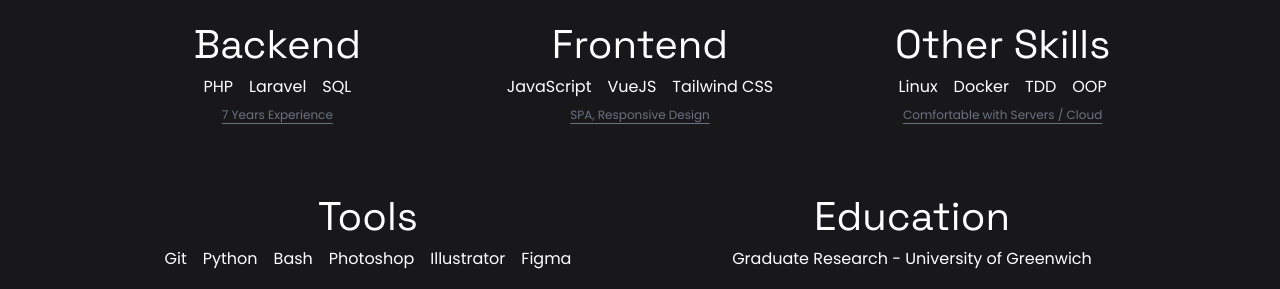
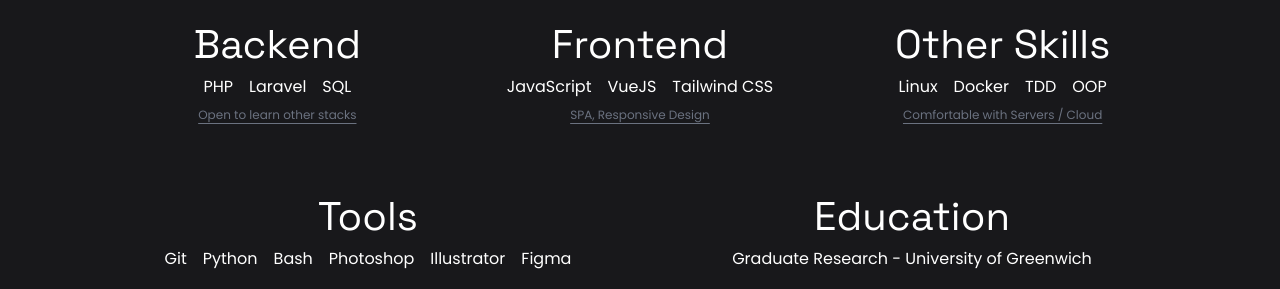
Before and after one commit to yyongpil/yyongpil.github.io, a Jekyll site: the page index.html, which Jekyll copies as it is, in a window 1280 px wide. Shown: the part 954-1243 px from the top of the page. Built offline with Jekyll 4.4.1, drawn with Linux system fonts in a browser that asks for light colours; nearby versions of some CDN libraries; Markdown is read by kramdown in place of the engine named in the settings.

Commit message:
minor amendment

```diff
--- a/index.html
+++ b/index.html
@@ -159,7 +159,7 @@
                                 <li class="text-nowrap">Laravel</li>
                                 <li class="text-nowrap">SQL</li>
                             </ul>
-                            <span class="text-xs text-gray-500 underline underline-offset-4">7 Years Experience</span>
+                            <span class="text-xs text-gray-500 underline underline-offset-4">Open to learn other stacks</span>
                         </li>
                         <li class="flex flex-col justify-center items-center mb-16 min-w-[33%]">
                             <h3 class="text-[2.5rem] font-space">Frontend</h3>
```
